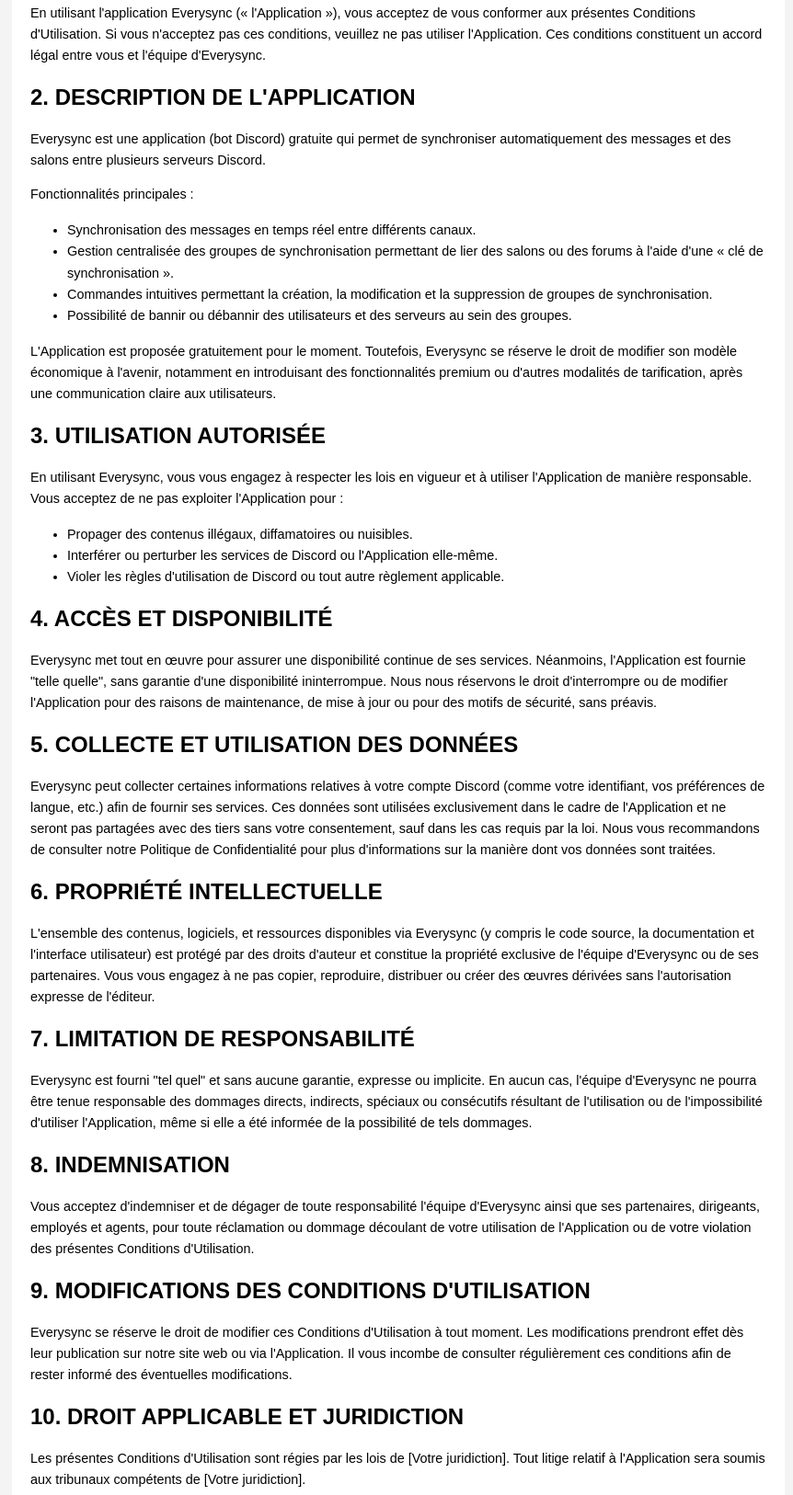
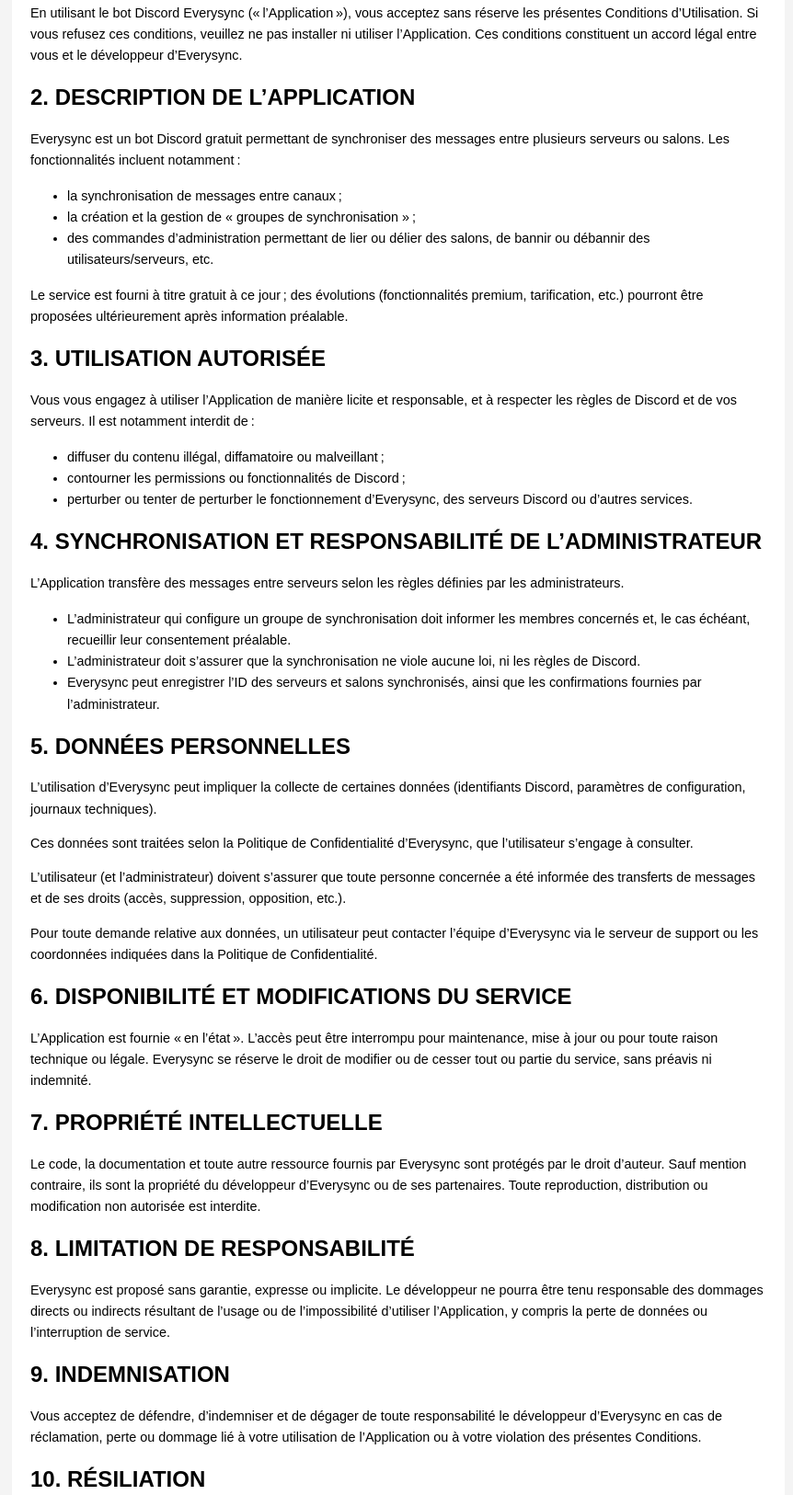
Before and after one commit to Spinogl/Everysync-Tos, a plain HTML site: page index.html in a window 1280 px wide. Shown: the part 309-1935 px from the top of the page at 92% size, without its empty margins (207-1069 px from the left). Drawn offline with Linux system fonts and the light colour scheme.

Commit message:
Update index.html

```diff
--- a/index.html
+++ b/index.html
@@ -64,54 +64,69 @@
 
   <!-- Section Terms of Service -->
 <div id="content-tos" class="content">
-    <h1>Conditions d'Utilisation d'Everysync</h1>
+  <h1>Conditions d’Utilisation d’Everysync</h1>
   <p><small>Dernière mise à jour : 18/02/2025</small></p>
 
   <h2>1. Acceptation des Conditions</h2>
-    <p>En utilisant l'application Everysync (« l'Application »), vous acceptez de vous conformer aux présentes Conditions d'Utilisation. Si vous n'acceptez pas ces conditions, veuillez ne pas utiliser l'Application. Ces conditions constituent un accord légal entre vous et l'équipe d'Everysync.</p>
+  <p>En utilisant le bot Discord Everysync (« l’Application »), vous acceptez sans réserve les présentes Conditions d’Utilisation. Si vous refusez ces conditions, veuillez ne pas installer ni utiliser l’Application. Ces conditions constituent un accord légal entre vous et le développeur d’Everysync.</p>
 
-    <h2>2. Description de l'Application</h2>
-    <p>Everysync est une application (bot Discord) gratuite qui permet de synchroniser automatiquement des messages et des salons entre plusieurs serveurs Discord.</p>
-    <p>Fonctionnalités principales :</p>
+  <h2>2. Description de l’Application</h2>
+  <p>Everysync est un bot Discord gratuit permettant de synchroniser des messages entre plusieurs serveurs ou salons. Les fonctionnalités incluent notamment :</p>
   <ul>
-      <li>Synchronisation des messages en temps réel entre différents canaux.</li>
-      <li>Gestion centralisée des groupes de synchronisation permettant de lier des salons ou des forums à l'aide d'une « clé de synchronisation ».</li>
-      <li>Commandes intuitives permettant la création, la modification et la suppression de groupes de synchronisation.</li>
-      <li>Possibilité de bannir ou débannir des utilisateurs et des serveurs au sein des groupes.</li>
+    <li>la synchronisation de messages entre canaux ;</li>
+    <li>la création et la gestion de « groupes de synchronisation » ;</li>
+    <li>des commandes d’administration permettant de lier ou délier des salons, de bannir ou débannir des utilisateurs/serveurs, etc.</li>
   </ul>
-    <p>L'Application est proposée gratuitement pour le moment. Toutefois, Everysync se réserve le droit de modifier son modèle économique à l'avenir, notamment en introduisant des fonctionnalités premium ou d'autres modalités de tarification, après une communication claire aux utilisateurs.</p>
+  <p>Le service est fourni à titre gratuit à ce jour ; des évolutions (fonctionnalités premium, tarification, etc.) pourront être proposées ultérieurement après information préalable.</p>
 
-    <h2>3. Utilisation Autorisée</h2>
-    <p>En utilisant Everysync, vous vous engagez à respecter les lois en vigueur et à utiliser l'Application de manière responsable. Vous acceptez de ne pas exploiter l'Application pour :</p>
+  <h2>3. Utilisation autorisée</h2>
+  <p>Vous vous engagez à utiliser l’Application de manière licite et responsable, et à respecter les règles de Discord et de vos serveurs. Il est notamment interdit de :</p>
   <ul>
-      <li>Propager des contenus illégaux, diffamatoires ou nuisibles.</li>
-      <li>Interférer ou perturber les services de Discord ou l'Application elle-même.</li>
-      <li>Violer les règles d'utilisation de Discord ou tout autre règlement applicable.</li>
+    <li>diffuser du contenu illégal, diffamatoire ou malveillant ;</li>
+    <li>contourner les permissions ou fonctionnalités de Discord ;</li>
+    <li>perturber ou tenter de perturber le fonctionnement d’Everysync, des serveurs Discord ou d’autres services.</li>
   </ul>
 
-    <h2>4. Accès et Disponibilité</h2>
-    <p>Everysync met tout en œuvre pour assurer une disponibilité continue de ses services. Néanmoins, l'Application est fournie "telle quelle", sans garantie d'une disponibilité ininterrompue. Nous nous réservons le droit d'interrompre ou de modifier l'Application pour des raisons de maintenance, de mise à jour ou pour des motifs de sécurité, sans préavis.</p>
+  <h2>4. Synchronisation et responsabilité de l’administrateur</h2>
+  <p>L’Application transfère des messages entre serveurs selon les règles définies par les administrateurs.</p>
+  <ul>
+    <li>L’administrateur qui configure un groupe de synchronisation doit informer les membres concernés et, le cas échéant, recueillir leur consentement préalable.</li>
+    <li>L’administrateur doit s’assurer que la synchronisation ne viole aucune loi, ni les règles de Discord.</li>
+    <li>Everysync peut enregistrer l’ID des serveurs et salons synchronisés, ainsi que les confirmations fournies par l’administrateur.</li>
+  </ul>
 
-    <h2>5. Collecte et Utilisation des Données</h2>
-    <p>Everysync peut collecter certaines informations relatives à votre compte Discord (comme votre identifiant, vos préférences de langue, etc.) afin de fournir ses services. Ces données sont utilisées exclusivement dans le cadre de l'Application et ne seront pas partagées avec des tiers sans votre consentement, sauf dans les cas requis par la loi. Nous vous recommandons de consulter notre Politique de Confidentialité pour plus d'informations sur la manière dont vos données sont traitées.</p>
+  <h2>5. Données personnelles</h2>
+  <p>L’utilisation d’Everysync peut impliquer la collecte de certaines données (identifiants Discord, paramètres de configuration, journaux techniques).</p>
+  <p>Ces données sont traitées selon la Politique de Confidentialité d’Everysync, que l’utilisateur s’engage à consulter.</p>
+  <p>L’utilisateur (et l’administrateur) doivent s’assurer que toute personne concernée a été informée des transferts de messages et de ses droits (accès, suppression, opposition, etc.).</p>
+  <p>Pour toute demande relative aux données, un utilisateur peut contacter l’équipe d’Everysync via le serveur de support ou les coordonnées indiquées dans la Politique de Confidentialité.</p>
 
-    <h2>6. Propriété Intellectuelle</h2>
-    <p>L'ensemble des contenus, logiciels, et ressources disponibles via Everysync (y compris le code source, la documentation et l'interface utilisateur) est protégé par des droits d'auteur et constitue la propriété exclusive de l'équipe d'Everysync ou de ses partenaires. Vous vous engagez à ne pas copier, reproduire, distribuer ou créer des œuvres dérivées sans l'autorisation expresse de l'éditeur.</p>
+  <h2>6. Disponibilité et modifications du service</h2>
+  <p>L’Application est fournie « en l’état ». L’accès peut être interrompu pour maintenance, mise à jour ou pour toute raison technique ou légale. Everysync se réserve le droit de modifier ou de cesser tout ou partie du service, sans préavis ni indemnité.</p>
 
-    <h2>7. Limitation de Responsabilité</h2>
-    <p>Everysync est fourni "tel quel" et sans aucune garantie, expresse ou implicite. En aucun cas, l'équipe d'Everysync ne pourra être tenue responsable des dommages directs, indirects, spéciaux ou consécutifs résultant de l'utilisation ou de l'impossibilité d'utiliser l'Application, même si elle a été informée de la possibilité de tels dommages.</p>
+  <h2>7. Propriété intellectuelle</h2>
+  <p>Le code, la documentation et toute autre ressource fournis par Everysync sont protégés par le droit d’auteur. Sauf mention contraire, ils sont la propriété du développeur d’Everysync ou de ses partenaires. Toute reproduction, distribution ou modification non autorisée est interdite.</p>
 
-    <h2>8. Indemnisation</h2>
-    <p>Vous acceptez d'indemniser et de dégager de toute responsabilité l'équipe d'Everysync ainsi que ses partenaires, dirigeants, employés et agents, pour toute réclamation ou dommage découlant de votre utilisation de l'Application ou de votre violation des présentes Conditions d'Utilisation.</p>
+  <h2>8. Limitation de responsabilité</h2>
+  <p>Everysync est proposé sans garantie, expresse ou implicite. Le développeur ne pourra être tenu responsable des dommages directs ou indirects résultant de l’usage ou de l’impossibilité d’utiliser l’Application, y compris la perte de données ou l’interruption de service.</p>
 
-    <h2>9. Modifications des Conditions d'Utilisation</h2>
-    <p>Everysync se réserve le droit de modifier ces Conditions d'Utilisation à tout moment. Les modifications prendront effet dès leur publication sur notre site web ou via l'Application. Il vous incombe de consulter régulièrement ces conditions afin de rester informé des éventuelles modifications.</p>
+  <h2>9. Indemnisation</h2>
+  <p>Vous acceptez de défendre, d’indemniser et de dégager de toute responsabilité le développeur d’Everysync en cas de réclamation, perte ou dommage lié à votre utilisation de l’Application ou à votre violation des présentes Conditions.</p>
 
-    <h2>10. Droit Applicable et Juridiction</h2>
-    <p>Les présentes Conditions d'Utilisation sont régies par les lois de [Votre juridiction]. Tout litige relatif à l'Application sera soumis aux tribunaux compétents de [Votre juridiction].</p>
+  <h2>10. Résiliation</h2>
+  <p>Everysync ou l’administrateur de serveur peut suspendre ou retirer l’accès au bot à tout moment, notamment en cas d’usage abusif, de non-respect des règles de Discord ou de ces Conditions. Les dispositions qui, par nature, survivent à la résiliation (responsabilité, propriété intellectuelle, etc.) restent en vigueur.</p>
 
-    <h2>11. Dispositions Diverses</h2>
-    <p>Si une disposition des présentes Conditions d'Utilisation est jugée invalide ou inapplicable, les autres dispositions resteront en vigueur. Le fait de ne pas exercer ou appliquer un droit ou une disposition des présentes Conditions ne constitue pas une renonciation à ce droit ou à cette disposition.</p>
+  <h2>11. Modifications des Conditions</h2>
+  <p>Everysync peut modifier ces Conditions d’Utilisation à tout moment. Les changements seront communiqués via l’Application ou le site web, et prennent effet dès leur publication. Il vous incombe de consulter régulièrement ces Conditions afin de connaître la version en vigueur.</p>
+
+  <h2>12. Droit applicable et juridiction</h2>
+  <p>Les présentes Conditions sont régies par les lois en vigueur en France et en Europe. Tout litige relatif à l’utilisation de l’Application sera soumis aux tribunaux compétents de France.</p>
+
+  <h2>13. Contact</h2>
+  <ul>
+    <li>Email : pecheurfr.serv@gmail.com</li>
+    <li>Discord : <a href="https://discord.gg/72vxSsdm95" target="_blank">https://discord.gg/72vxSsdm95</a></li>
+  </ul>
 </div>
 
   <!-- Section Privacy Policy (contenu à modifier ultérieurement) -->
```
Lines whose indentation alone changed are shown as unchanged.
